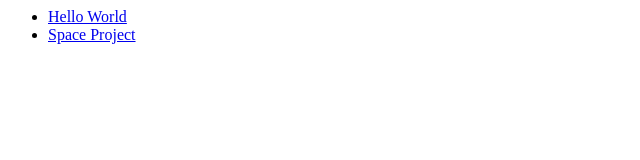
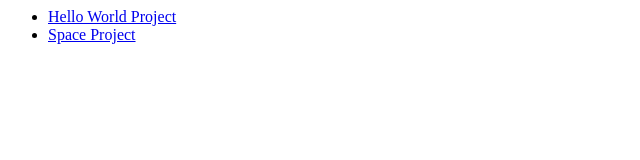
Before and after one commit to Benjamin-Lanciaux/epitech, a plain HTML site: page index.html in a window 1280 px wide. Shown: the full height of the page, 0-640 px from the left. Drawn offline with Linux system fonts and the light colour scheme.

Commit message:
Update index.html

```diff
--- a/index.html
+++ b/index.html
@@ -1,4 +1,4 @@
 <ul>
-  <li><a href="Hello World">Hello World</a></li>
+  <li><a href="Hello World">Hello World Project</a></li>
   <li><a href="space-project">Space Project</a></li>
 </ul>
```
